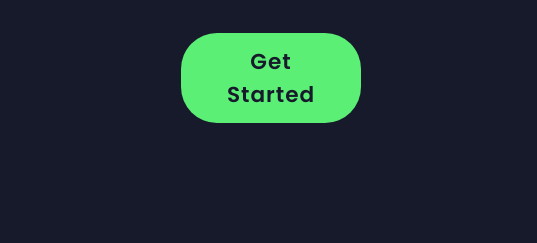
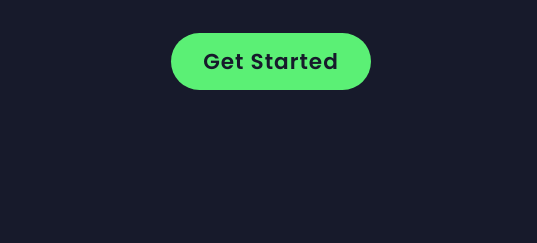
Before and after one commit to edmilson-dk/techx-homepage, a plain HTML site: page index.html in a window 1280 px wide. Shown: the part 461-704 px from the top of the page, 130-667 px from the left. Drawn offline with Linux system fonts and the light colour scheme.

Commit message:
added button resize

```diff
--- a/styles/index.css
+++ b/styles/index.css
@@ -259,6 +259,10 @@
   .banner__images-center img {
     max-width: 390px;
   }
+
+  .banner__content > button {
+    max-width: 200px;
+  }
 }
 
 /* Footer */
```
